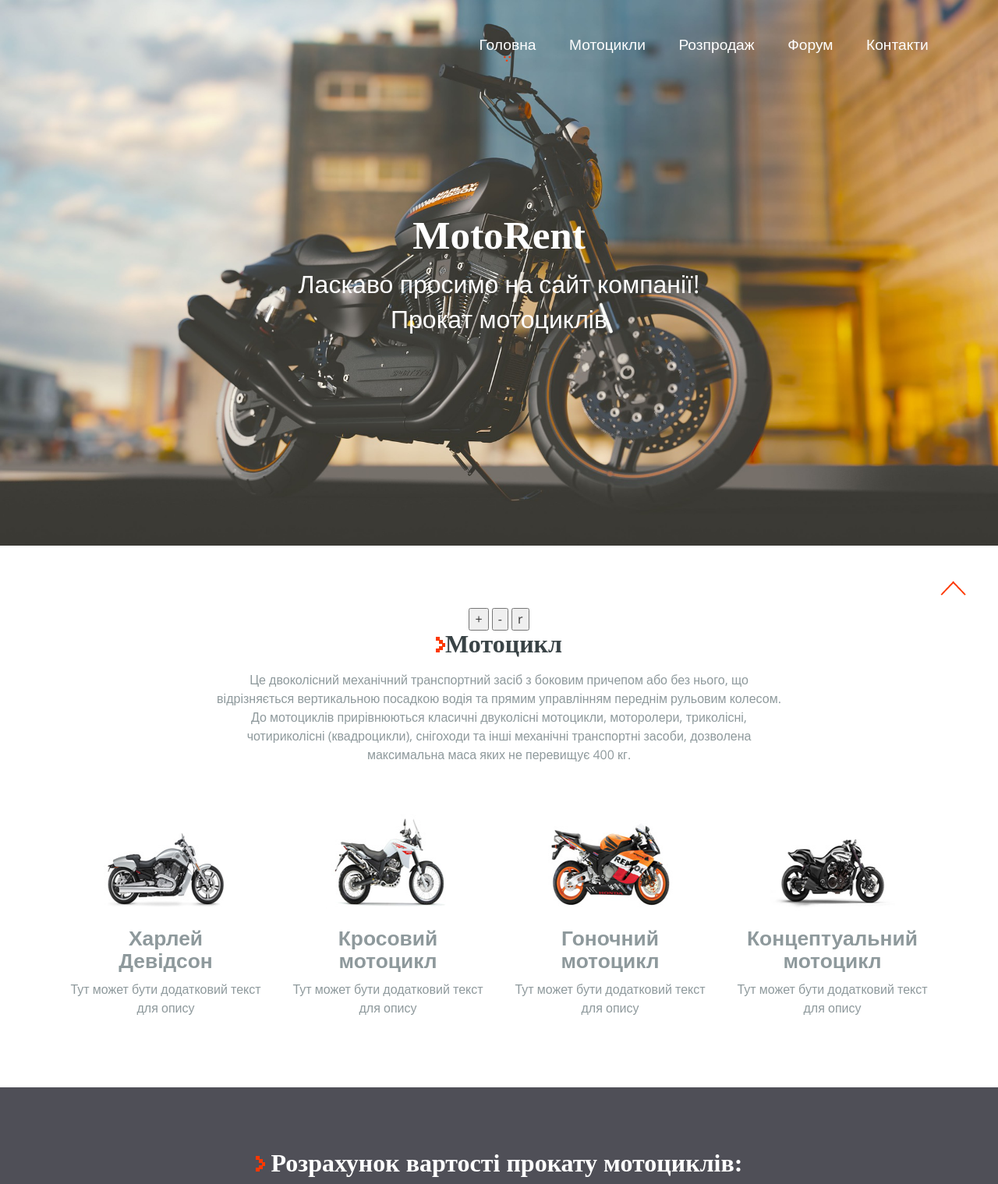
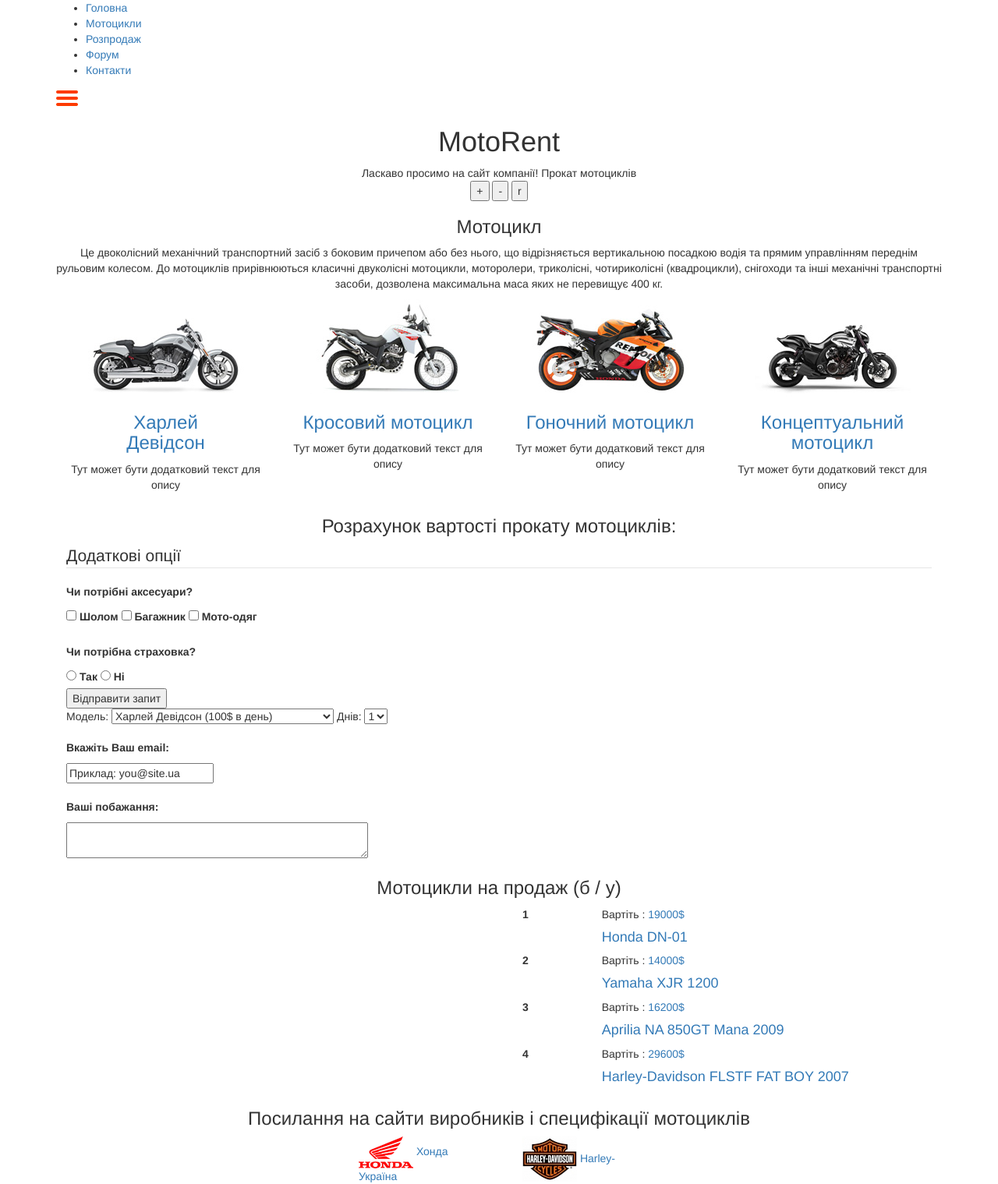
Before and after one commit to kosyachenko/my-second-blog, a Django app: page / in a window 1280 px wide. Shown: the top 1519 px of the page at 78% size. Run offline with Django 3.2, Linux system fonts and the light colour scheme; some libraries are stand-ins or nearby versions; some web fonts are replaced.

Commit message:
Changed the HTML to include static/images2

```diff
--- a/blog/templates/blog/post_list.html
+++ b/blog/templates/blog/post_list.html
@@ -2,14 +2,14 @@
 <html>
 <head>
 <title>Супер мото</title>
-<link href="css/bootstrap.css" rel='stylesheet' type='text/css' />
 
-<link href="css/theme-style.css" rel='stylesheet' type='text/css' />
+<link rel="stylesheet" href="//maxcdn.bootstrapcdn.com/bootstrap/3.2.0/css/bootstrap.min.css">
+<link rel="stylesheet" href="//maxcdn.bootstrapcdn.com/bootstrap/3.2.0/css/bootstrap-theme.min.css">
 
 <link href='http://fonts.googleapis.com/css?family=Open+Sans:400,300,600,700,800' rel='stylesheet' type='text/css'>
 <link href='http://fonts.googleapis.com/css?family=Droid+Serif:400,700' rel='stylesheet' type='text/css'>
-<script src="js/jquery-3.3.1.min.js"></script>
-<script src="js/myjs.js"></script>
+<script src="static/js/jquery-3.3.1.min.js"></script>
+<script src="static/js/myjs.js"></script>
 </head>
 <body>
 		<!--start-container-->
@@ -26,7 +26,7 @@
 						<li class="page-scroll m5"><a href="#">Контакти</a></li>
 					</ul>
 
-						<a href="#" id="pull"><img src="/images/nav-icon.png" title="menu" /></a>
+						<a href="#" id="pull"><img src="static/images/nav-icon.png" title="menu" /></a>
 				</nav>
 				<div class="clearfix"> </div>
 				<div class="slide-text text-center">
@@ -53,7 +53,7 @@
 				<!-- start-features-grids-->
 				<div class="features-grids text-center">
 					<div class="col-md-3 features-grid">
-						<img title="" nomer="1" price="400000" class="head-moto-img" id="img_1" src="images/moto4.jpg" alt="Мотоцикл 1" />
+						<img title="" nomer="1" price="400000" class="head-moto-img" id="img_1" src="static/images/moto4.jpg" alt="Мотоцикл 1" />
 						<h3><a href="#">Харлей<br> Девідсон</a></h3>
 						<p>Тут может бути додатковий текст для опису</p>
 					</div>
--- a/blog/views.py
+++ b/blog/views.py
@@ -1,4 +1,5 @@
 from django.shortcuts import render
+from .models import Post
 
 # Create your views here.
 def post_list(request):
```
